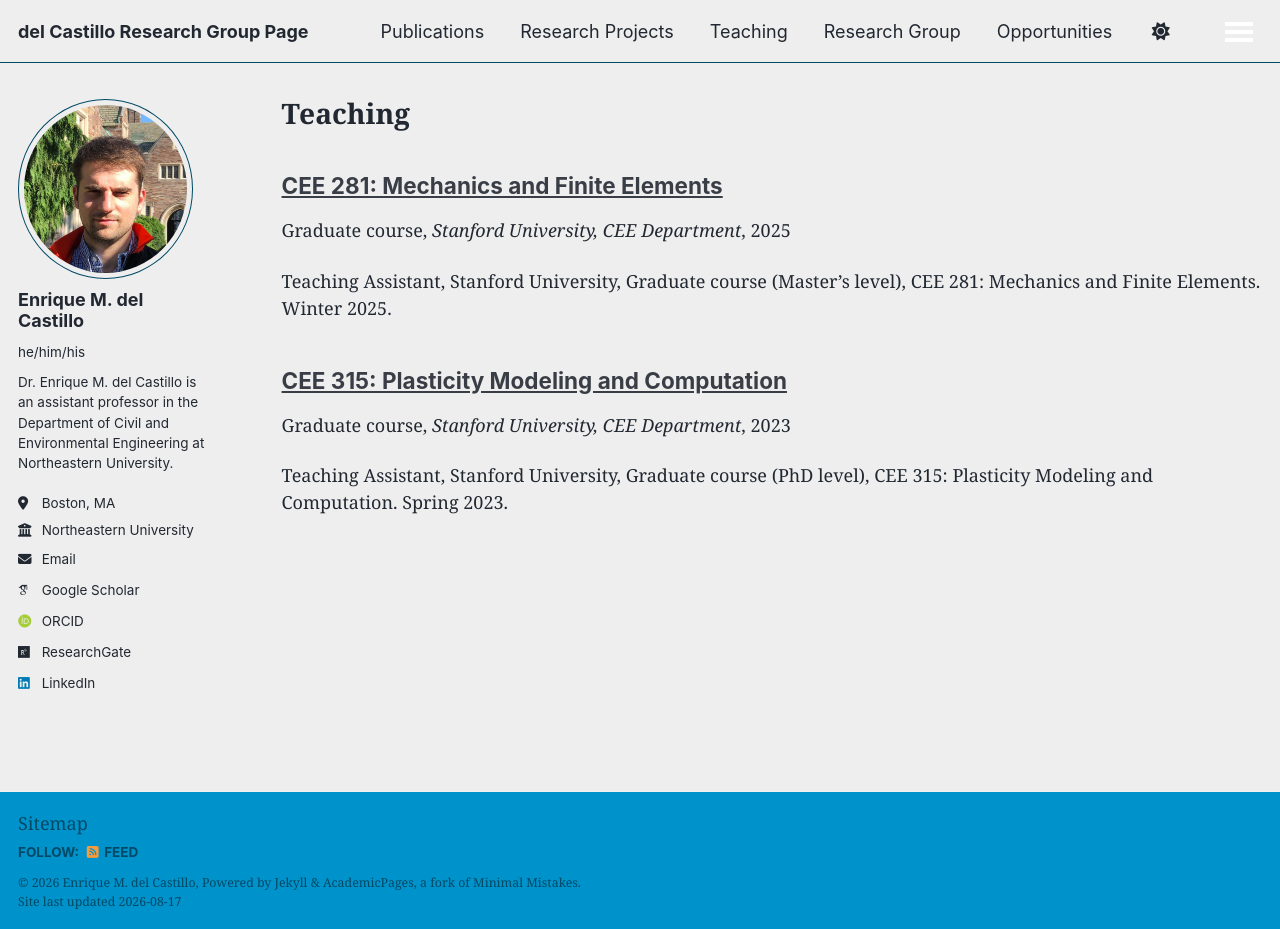
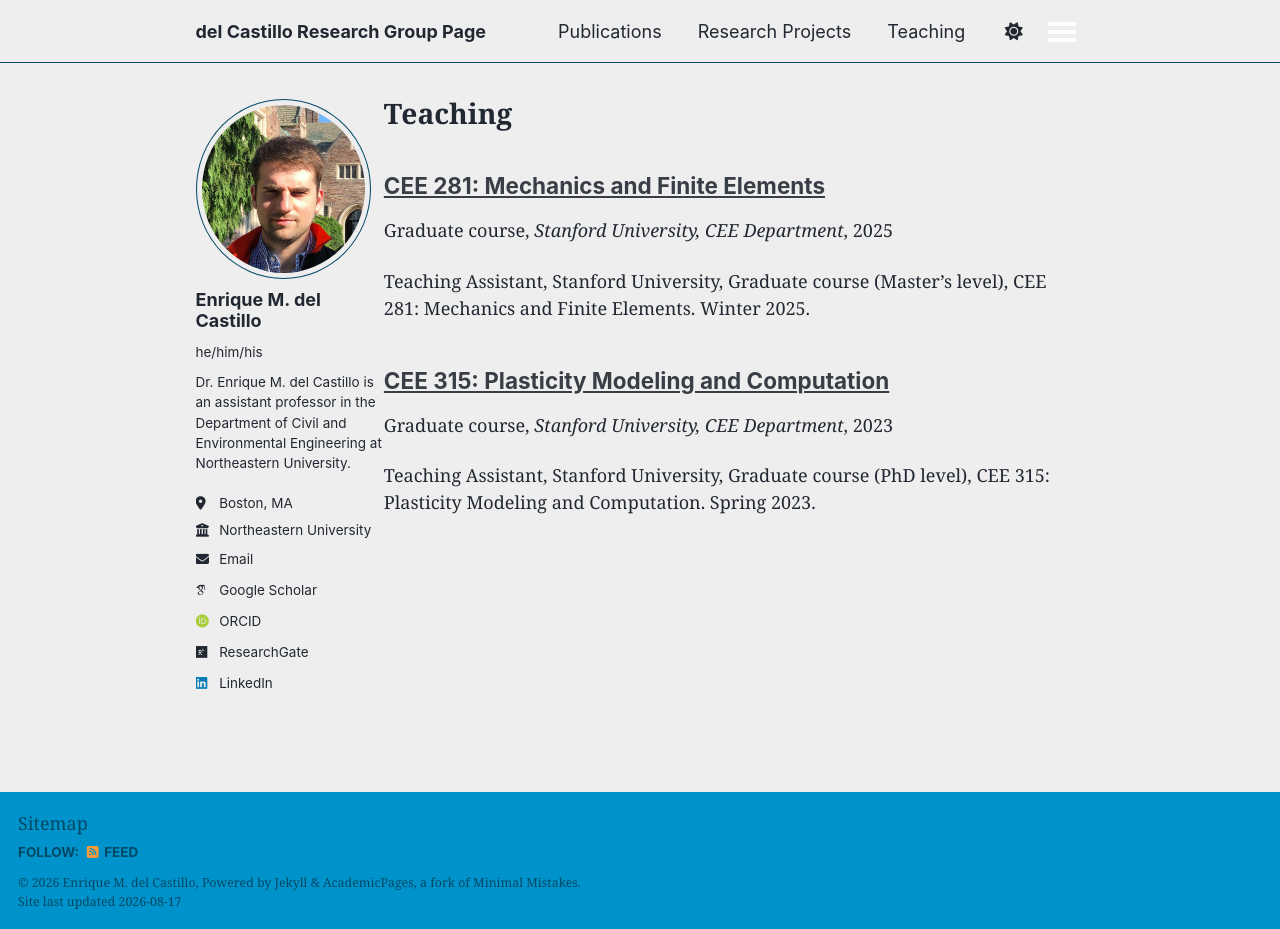
Before and after one commit to emdc19/emdcwebsite, a Jekyll site: the page built from _pages/teaching.html, in a window 1280 px wide and 929 px high. Built offline with Jekyll 4.4.1, drawn with Linux system fonts in a browser that asks for light colours; some web fonts are replaced; a script that is not in the unit is left out.

Commit message:
Update _themes.scss

```diff
--- a/_sass/_themes.scss
+++ b/_sass/_themes.scss
@@ -53,7 +53,7 @@ $small                      : 600px !default;
 $medium                     : 768px !default;
 $medium-wide                : 900px !default;
 $large                      : 925px !default;
-$x-large                    : 1280px !default;
+$x-large                    : 1920px !default;
 
 /* ==========================================================================
    Grid
```
